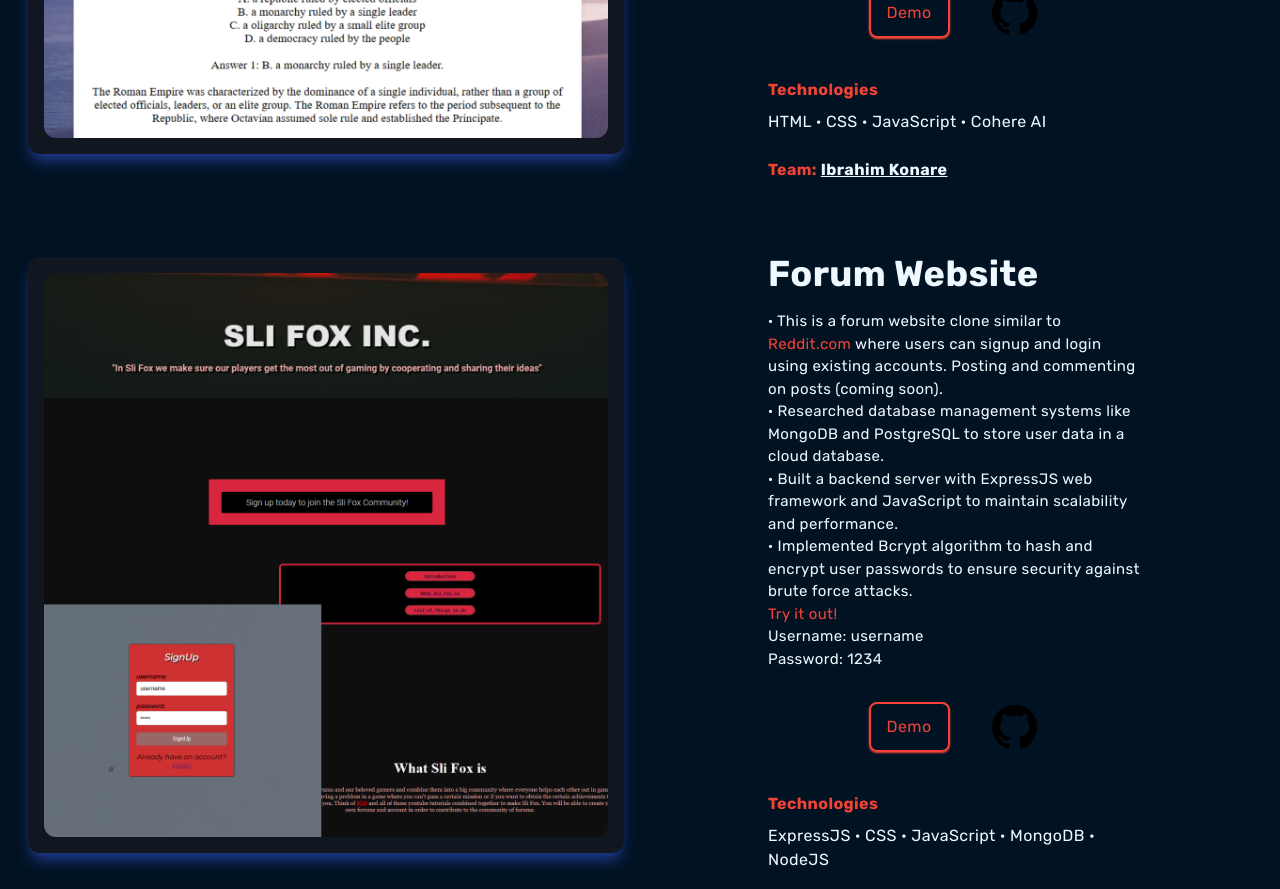
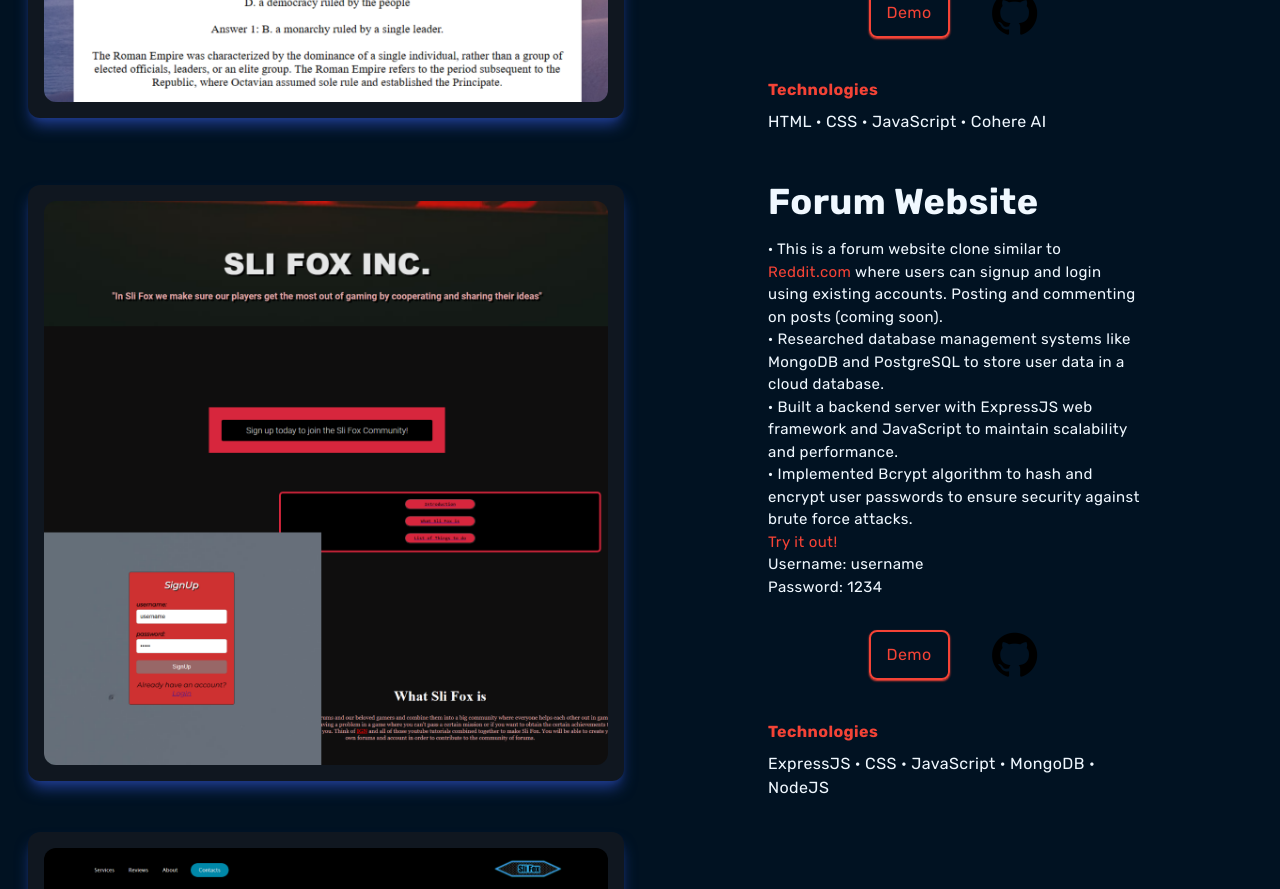
Before and after one commit to NekruzAsh/MyPortfolio, a Next.js app: page / in a window 1280 px wide. Shown: the part 4420-5309 px from the top of the page. Built offline with nearby package versions, Linux system fonts and the light colour scheme.

Commit message:
updated projects description.

```diff
--- a/app/components/Projects.jsx
+++ b/app/components/Projects.jsx
@@ -185,12 +185,6 @@ const Projects = () => {
             <p className="text-[#f0f8ff]">
               HTML · CSS · JavaScript · Cohere AI
             </p>
-            <h3 className="py-6 px-auto">
-              <span className="text-[#f44336]">Team:</span>{" "}
-              <a target="_blank" href="https://www.linkedin.com/in/konareic/">
-                <span className="underline">Ibrahim Konare</span>
-              </a>
-            </h3>
           </div>
 
           {/* Forum Website */}
```
